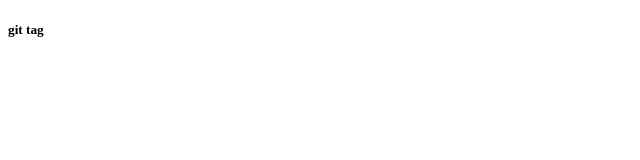
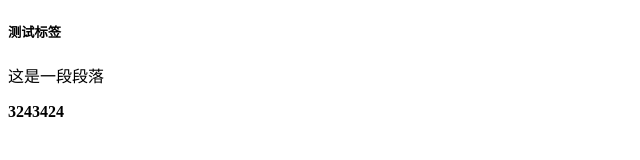
Before and after one commit to weijing525/demo, a plain HTML site: page index.html in a window 1280 px wide. Shown: the whole page, without its empty margins (0-640 px from the left). Drawn offline with Linux system fonts and the light colour scheme.

Commit message:
第二次提交

```diff
--- a/index.html
+++ b/index.html
@@ -5,6 +5,8 @@
 	<title>Document</title>
 </head>
 <body>
-	<h5>git tag</h5>
+	<h5>测试<span>标签</span></h5>
+	<p>这是一段段落</p>
+	<strong>3243424</strong>
 </body>
 </html>
```
